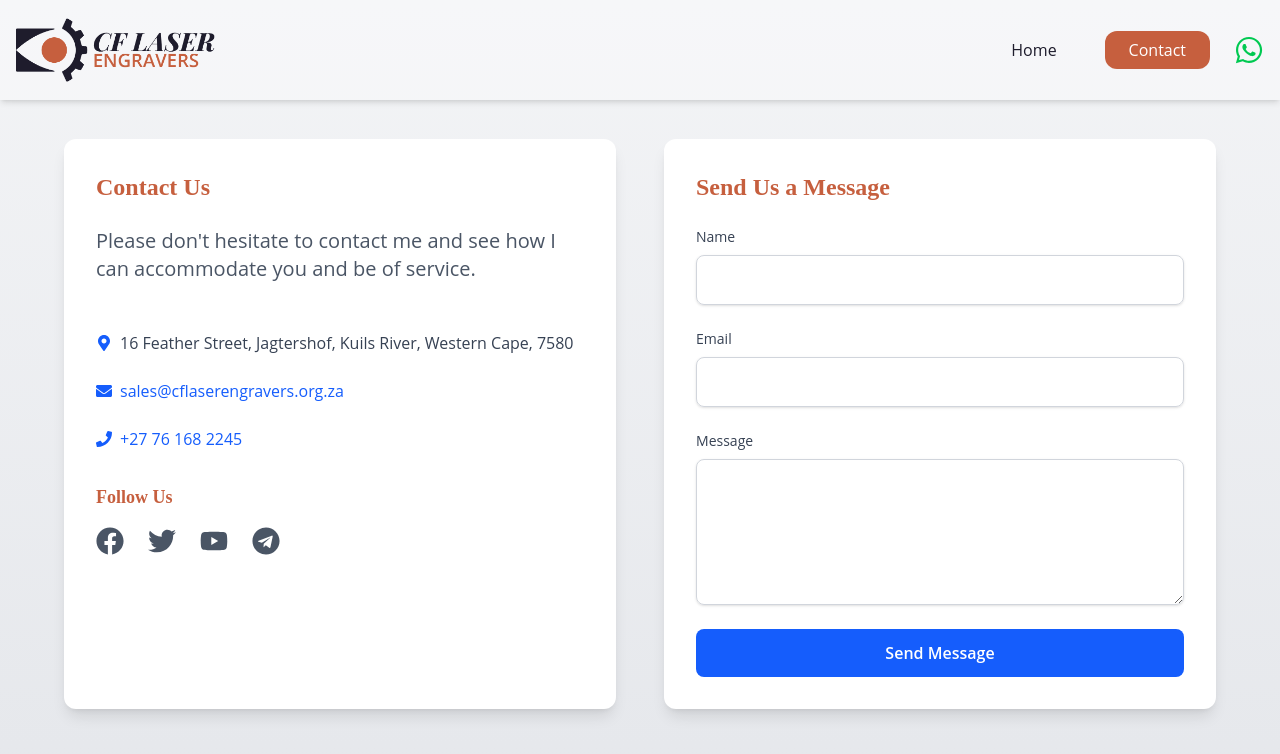
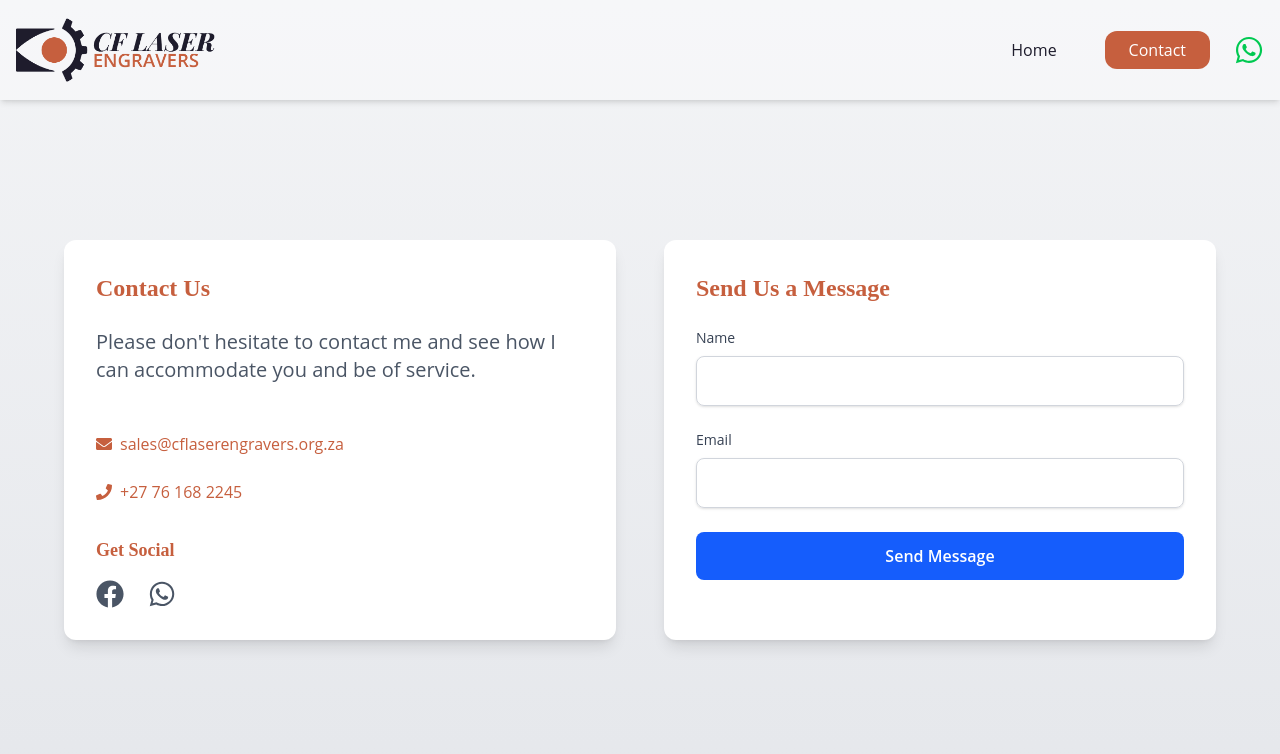
Before and after one commit to christiaan-fourie/cflaserengravers.org.za, a Next.js app: page /contact in a window 1280 px wide. Shown: the top 754 px of the page. Built offline with nearby package versions, Linux system fonts and the light colour scheme.

Commit message:
Update page.jsx

```diff
--- a/app/contact/page.jsx
+++ b/app/contact/page.jsx
@@ -1,4 +1,5 @@
-import { FaFacebook, FaTwitter, FaYoutube, FaTelegram, FaEnvelope, FaPhone, FaMapMarkerAlt } from 'react-icons/fa';
+import { FaFacebook, FaTwitter, FaEnvelope, FaPhone, FaMapMarkerAlt, FaWhatsapp } from 'react-icons/fa';
+import ContactForm from './ContactForm';
 
 export default function Contact() {
   // JSON object for content
@@ -6,19 +7,16 @@ export default function Contact() {
     heading: "Contact Us",
     description:
       "Please don't hesitate to contact me and see how I can accommodate you and be of service.",
-    address: "16 Feather Street, Jagtershof, Kuils River, Western Cape, 7580",
     email: "sales@cflaserengravers.org.za",
     phone: "+27 76 168 2245",
     socialLinks: [
       { id: 1, name: "Facebook", href: "https://facebook.com", icon: FaFacebook },
-      { id: 2, name: "Twitter", href: "https://twitter.com", icon: FaTwitter },
-      { id: 3, name: "YouTube", href: "https://youtube.com", icon: FaYoutube },
-      { id: 4, name: "Telegram", href: "https://telegram.org", icon: FaTelegram },
+      { id: 2, name: "Whatsapp", href: "https://wa.me/", icon: FaWhatsapp },
     ],
   };
 
   return (
-    <main className="flex flex-col items-center justify-center h-screen pt-12 px-4 bg-gradient-to-b from-gray-100 to-gray-200">
+    <main className="flex flex-col items-center justify-center md:h-screen pt-48 md:pt-24 pb-4 px-4 bg-gradient-to-b from-gray-100 to-gray-200">
 
       <div className="w-full max-w-6xl grid grid-cols-1 md:grid-cols-2 gap-12">
         {/* Contact Information */}
@@ -28,29 +26,25 @@ export default function Contact() {
             {contactInfo.description}
           </p>
           <p className="mb-6 text-gray-700 flex items-center gap-2">
-            <FaMapMarkerAlt className="text-blue-600" />
-            {contactInfo.address}
-          </p>
-          <p className="mb-6 text-gray-700 flex items-center gap-2">
-            <FaEnvelope className="text-blue-600" />
+            <FaEnvelope className="text-[#c65f3e]" />
             <a
               href={`mailto:${contactInfo.email}`}
-              className="text-blue-600 hover:underline"
+              className="text-[#c65f3e] hover:underline"
             >
               {contactInfo.email}
             </a>
           </p>
           <p className="mb-6 text-gray-700 flex items-center gap-2">
-            <FaPhone className="text-blue-600" />
+            <FaPhone className="text-[#c65f3e]" />
             <a
               href={`tel:${contactInfo.phone}`}
-              className="text-blue-600 hover:underline"
+              className="text-[#c65f3e] hover:underline"
             >
               {contactInfo.phone}
             </a>
           </p>
           <div className="mt-8">
-            <h3 className="text-lg font-semibold text-[#c65f3e] mb-4">Follow Us</h3>
+            <h3 className="text-lg font-semibold text-[#c65f3e] mb-4">Get Social</h3>
             <div className="flex space-x-6">
               {contactInfo.socialLinks.map((link) => (
                 <a
@@ -58,7 +52,7 @@ export default function Contact() {
                   href={link.href}
                   target="_blank"
                   rel="noopener noreferrer"
-                  className="text-gray-600 hover:text-blue-600"
+                  className="text-gray-600 hover:text-[#c65f3e] transition duration-300"
                   aria-label={link.name}
                 >
                   <link.icon size={28} />
@@ -67,50 +61,8 @@ export default function Contact() {
             </div>
           </div>
         </div>
-
         {/* Contact Form */}
-        <form className="bg-white p-8 rounded-xl shadow-lg">
-          <h2 className="text-2xl font-bold mb-6 text-[#c65f3e]">Send Us a Message</h2>
-          <div className="mb-6">
-            <label htmlFor="name" className="block text-sm font-medium text-gray-700">
-              Name
-            </label>
-            <input
-              type="text"
-              id="name"
-              className="mt-2 block w-full border border-gray-300 rounded-lg shadow-sm focus:ring-blue-500 focus:border-blue-500 p-3"
-              required
-            />
-          </div>
-          <div className="mb-6">
-            <label htmlFor="email" className="block text-sm font-medium text-gray-700">
-              Email
-            </label>
-            <input
-              type="email"
-              id="email"
-              className="mt-2 block w-full border border-gray-300 rounded-lg shadow-sm focus:ring-blue-500 focus:border-blue-500 p-3"
-              required
-            />
-          </div>
-          <div className="mb-6">
-            <label htmlFor="message" className="block text-sm font-medium text-gray-700">
-              Message
-            </label>
-            <textarea
-              id="message"
-              rows="5"
-              className="mt-2 block w-full border border-gray-300 rounded-lg shadow-sm focus:ring-blue-500 focus:border-blue-500 p-3"
-              required
-            ></textarea>
-          </div>
-          <button
-            type="submit"
-            className="w-full bg-blue-600 text-white py-3 rounded-lg font-semibold hover:bg-blue-700 transition duration-300"
-          >
-            Send Message
-          </button>
-        </form>
+        <ContactForm />
       </div>
     </main>
   );
```
